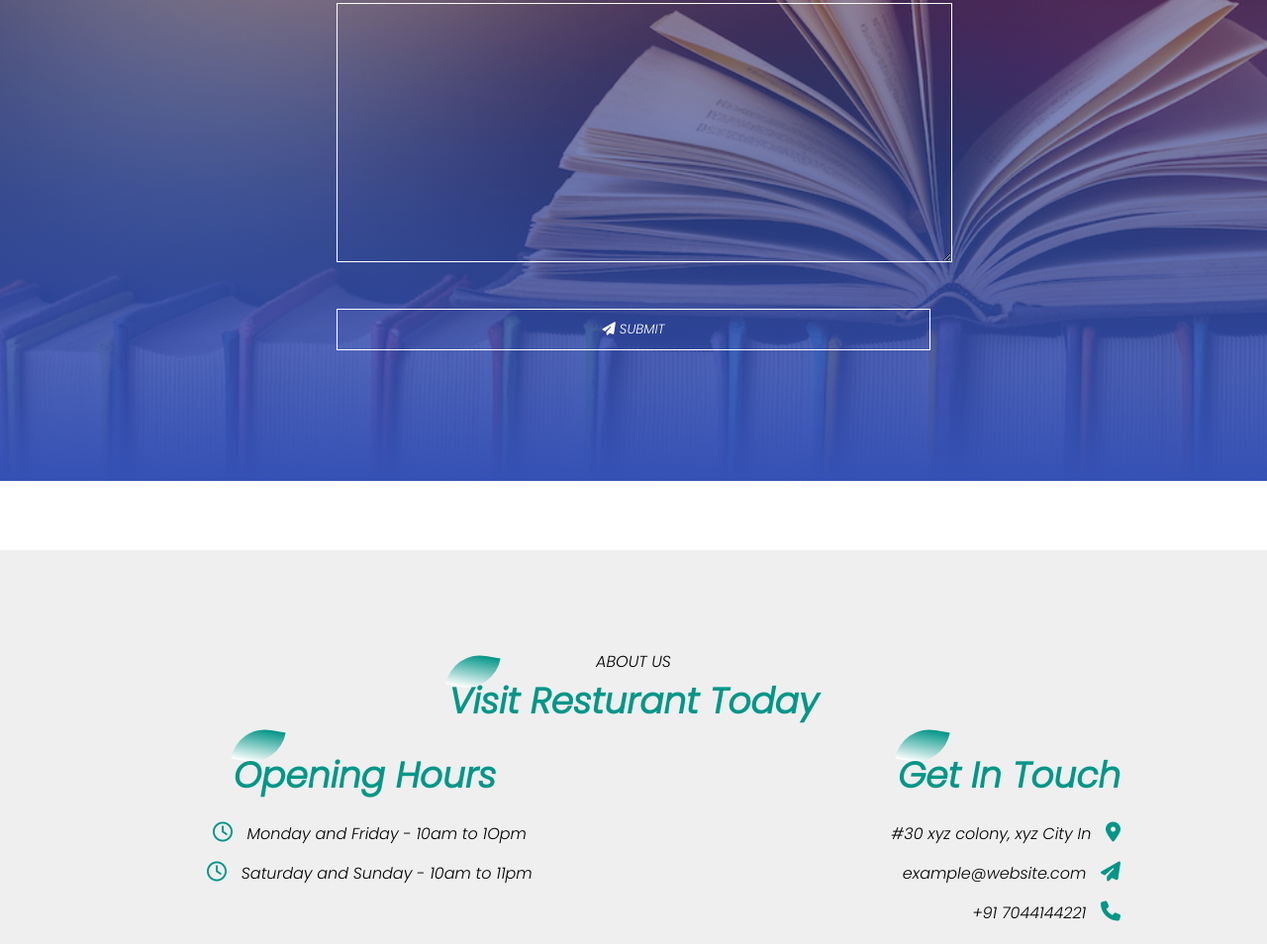
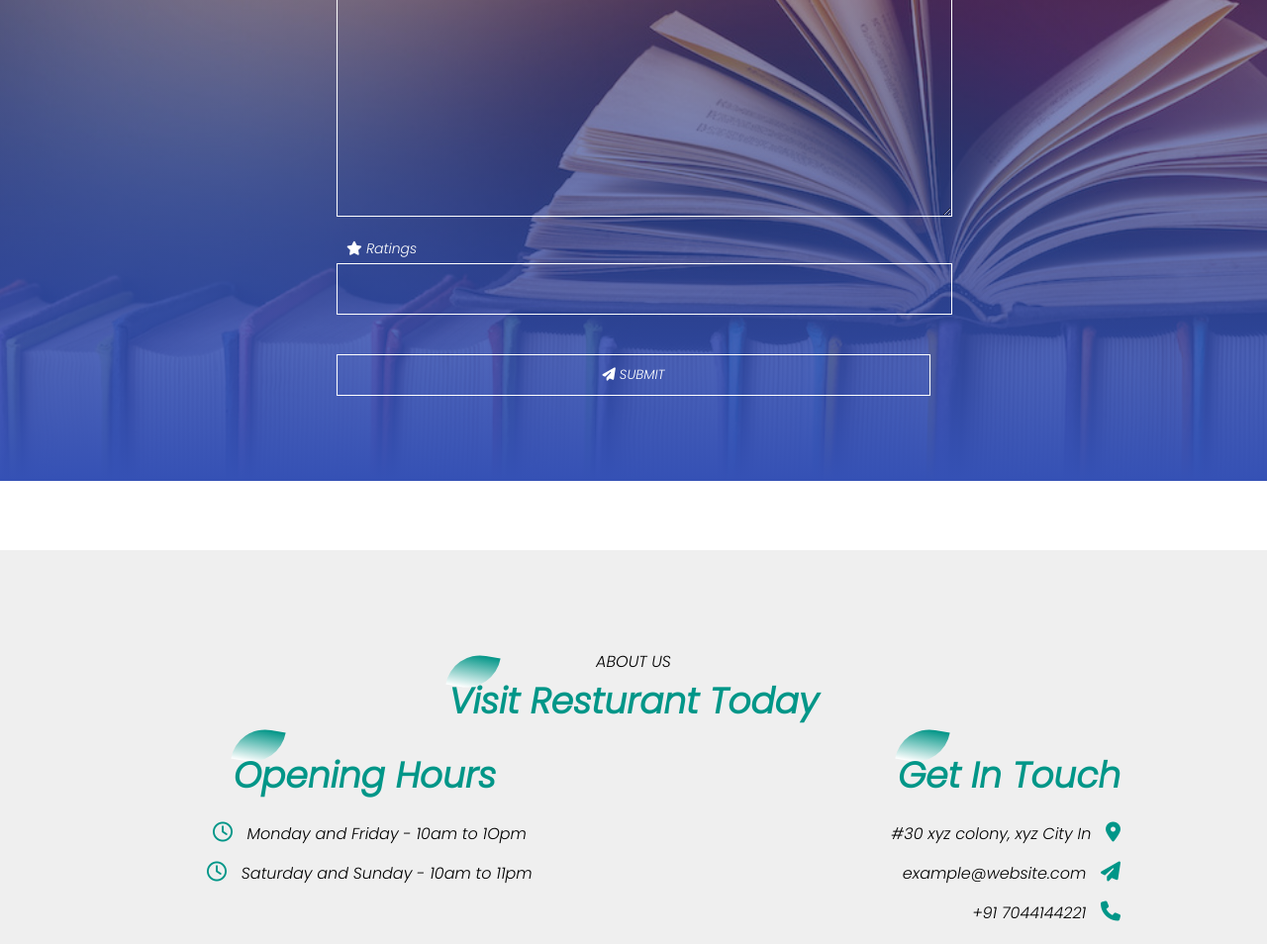
Before and after one commit to MousumiDutta2000/Restaurant-Booking-Webpage, a plain HTML site: page reviews.html in a window 1280 px wide. Shown: the part 2137-3091 px from the top of the page at 99% size. Drawn offline with Linux system fonts and the light colour scheme; some packages are replaced by stand-ins of ours; a script that the page names is missing; a web font is replaced by a local one.

Commit message:
Update reviews.html

```diff
--- a/reviews.html
+++ b/reviews.html
@@ -168,6 +168,12 @@
                                     <i class="fa fa-comments"></i>
                                     Your Message</label>
                             </div>
+                            <div class="input-group">
+                                <input type="number" class="input" name="Seat Number" min="0" max="5">
+                                <label for="Ratings" class ="required">
+                                    <i class="fa fa-star"></i>
+                                    Ratings</label>
+                            </div>
                             <div class="text-center">
                                 <button type="submit">
                                     <i class="fa fa-paper-plane"></i>
```
